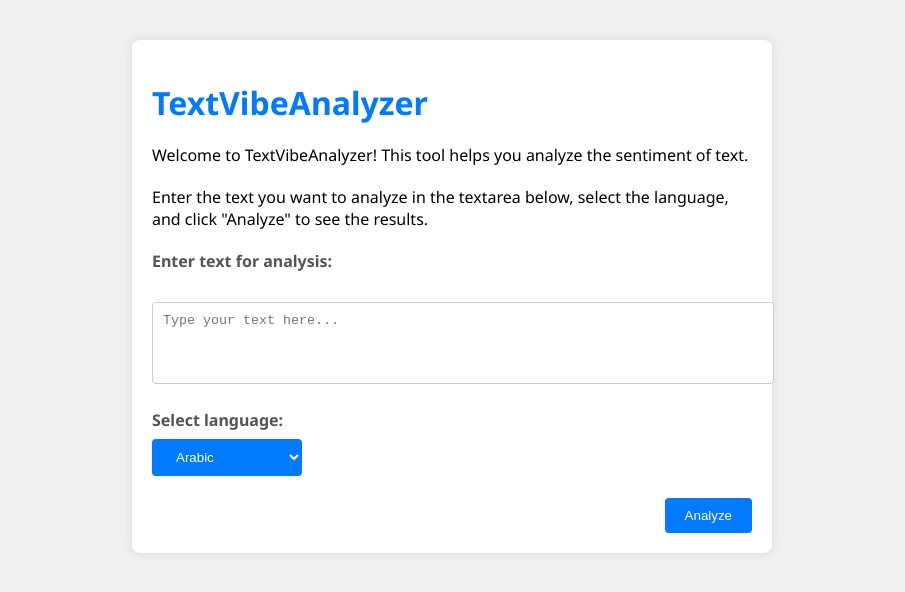
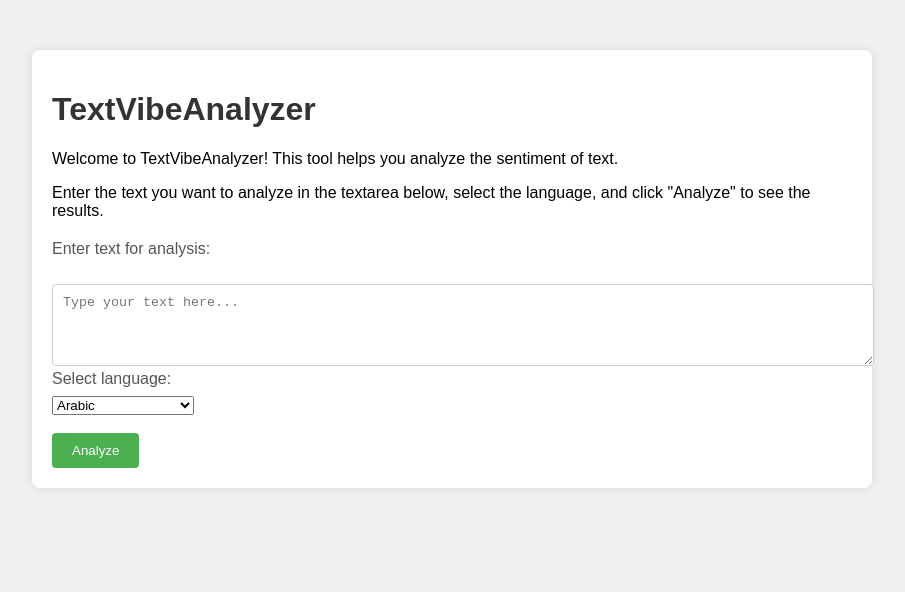
Before and after one commit to imgowthamg/textvibeanalyzer, a Django app: page / in a window 1280 px wide. Shown: the top 592 px of the page, without its empty margins (188-1093 px from the left). Run offline with Django 3.2, Linux system fonts and the light colour scheme.

Commit message:
Update analyze_sentiment.html

```diff
--- a/sentiment_analyzer/templates/sentiment_analyzer/analyze_sentiment.html
+++ b/sentiment_analyzer/templates/sentiment_analyzer/analyze_sentiment.html
@@ -1,78 +1,10 @@
+<!-- sentiment_analyzer/templates/sentiment_analyzer/analyze_sentiment.html -->
 {% load static %}
 <!DOCTYPE html>
 <html>
 <head>
-  <link rel="stylesheet" type="text/css" href="{% static 'styles.css' %}">
-   <title>TextVibeAnalyzer</title>
-
-    <!-- Include the <link> tags for Google Fonts -->
-
-    <link rel="preconnect" href="https://fonts.googleapis.com">
-    <link rel="preconnect" href="https://fonts.gstatic.com" crossorigin>
-    <link href="https://fonts.googleapis.com/css2?family=Noto+Sans:ital,wght@0,400;0,700;1,400;1,700&display=swap" rel="stylesheet">
-
-    <style>
-        body {
-            font-family: 'Noto Sans', sans-serif; /* Apply Noto Sans as the default font */
-            margin: 20px;
-            padding: 20px;
-            background-color: #f0f0f0;
-        }
-
-        .container {
-            max-width: 600px;
-            margin: 0 auto;
-            background-color: #fff;
-            padding: 20px;
-            border-radius: 8px;
-            box-shadow: 0 0 10px rgba(0, 0, 0, 0.1);
-        }
-
-        h1 {
-            color: #007BFF;
-            margin-bottom: 20px;
-        }
-
-        p {
-            margin-bottom: 20px;
-        }
-
-        label {
-            font-weight: bold;
-        }
-
-        textarea {
-            width: 100%;
-            padding: 10px;
-            border: 1px solid #ccc;
-            border-radius: 4px;
-            margin-bottom: 20px;
-            resize: none; /* Prevent resizing */
-        }
-
-        select, input[type="submit"] {
-            background-color: #007BFF;
-            color: white;
-            padding: 10px 20px;
-            border: none;
-            border-radius: 4px;
-            cursor: pointer;
-            transition: background-color 0.3s ease;
-        }
-
-        select {
-            width: 150px;
-        }
-
-        .submit-wrapper {
-            display: flex;
-            justify-content: flex-end;
-        }
-
-        input[type="submit"]:hover {
-            background-color: #0056b3;
-        }
-    </style>
+    <link rel="stylesheet" type="text/css" href="{% static 'styles.css' %}">
+    <title>TextVibeAnalyzer</title>
 </head>
 <body>
     <div class="container">
@@ -102,9 +34,7 @@
                 <option value="te">Telugu</option>
                 <option value="ur">Urdu</option>
                 <option value="zh">Chinese (Simplified)</option>
-                <!-- Add more languages as needed -->
             </select>
-
             <br><br>
             <div class="submit-wrapper">
                 <input type="submit" value="Analyze">
```
